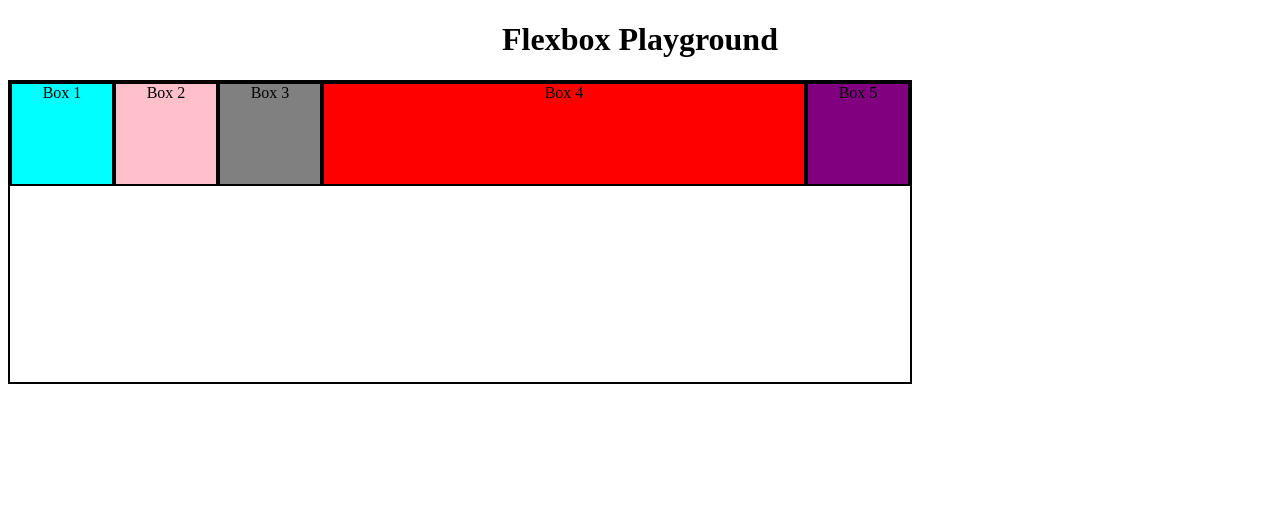
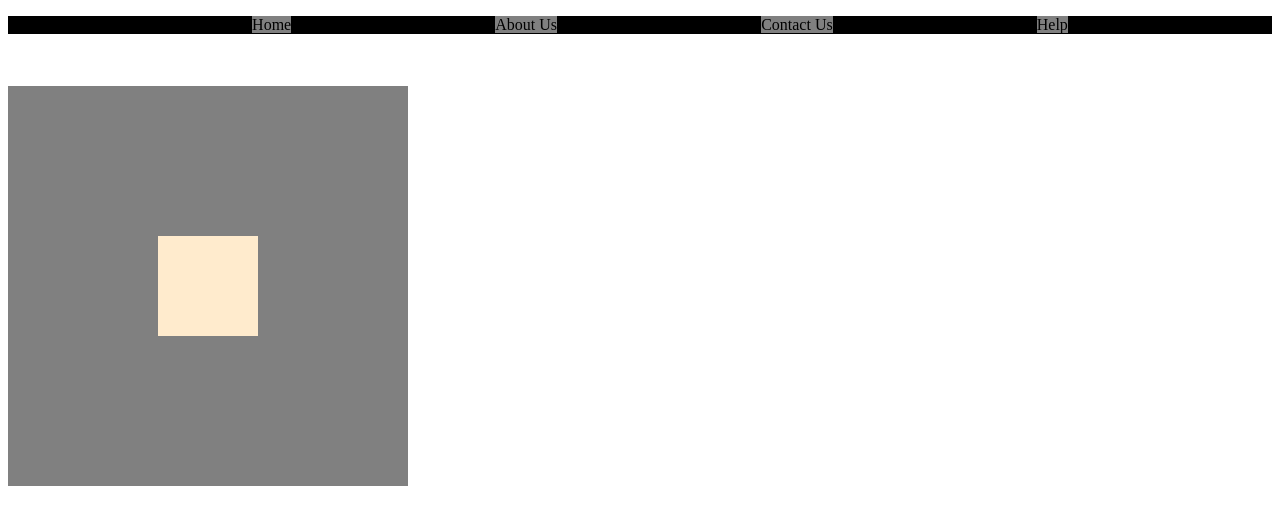
Before and after one commit to CodeWithMihran/Learning-Beginner-HTML-CSS, a plain HTML site: page index.html in a window 1280 px wide. Drawn offline with Linux system fonts and the light colour scheme.

Commit message:
Learning Basics of CSS and Completed Practice Sheet 6

```diff
--- a/index.html
+++ b/index.html
@@ -2,18 +2,22 @@
 <html lang="en">
 <head>
     <meta charset="UTF-8">
-    <meta name="viewport" content="width=\, initial-scale=1.0">
-    <title>CSS Level 4</title>
+    <meta name="viewport" content="width=device-width, initial-scale=1.0">
+    <title>Practice SHeet 6</title>
     <link rel="stylesheet" href="style.css">
 </head>
 <body>
-    <h1>Flexbox Playground</h1>
-    <div id="mainbox">
-        <div id="box1" class="box">Box 1</div>
-        <div id="box2" class="box">Box 2</div>
-        <div id="box3" class="box">Box 3</div>
-        <div id="box4" class="box">Box 4</div>
-        <div id="box5" class="box">Box 5</div>
+    <ul class="navbar">
+        <li class="items"><a href="#">Home</a></li>
+        <li class="items"><a href="#">About Us</a></li>
+        <li class="items"><a href="#">Contact Us</a></li>
+        <li class="items"><a href="#">Help</a></li>
+    </ul>
+    <br><br>
+    <div id="outer">
+        <div id="inner">
+
+        </div>
     </div>
 </body>
 </html>
--- a/style.css
+++ b/style.css
@@ -1,55 +1,30 @@
-body{
-    text-align: center;
-}
-#mainbox{
+.navbar{
     display: flex;
-    height: 300px;
-    width: 900px;
-    border: 2px solid black;
-    flex-direction: row;
-    /* flex-direction: row-reverse;;
-    flex-direction: column;
-    flex-direction: column-reverse; */
-    /* flex-wrap: wrap; */
-
-    justify-content: center;
-    /* justify-content: space-around;
-    justify-content: space-between;
-    justify-content: space-evenly; */
-    align-items: flex-start;
-    align-content: flex-start;
+    background-color: black;
+    justify-content: space-evenly;
 }
 
-.box{
-    display: inline-block;
-    border: 2px solid black;
+a{
+    text-decoration: none;
+    color: black;
+    background-color: grey;
+}
+
+li{
+    list-style-type: none;
+}
+
+#outer{
+    height: 400px;
+    width: 400px;
+    background-color: grey;
+    display: flex;
+    justify-content: center;
+    align-items: center;
+}
+
+#inner{
     height: 100px;
     width: 100px;
+    background-color: blanchedalmond;
 }
-
-#box1{
-    text-align: center;
-    background-color: aqua;
-    /* height: 50px; */
-}
-#box2{
-    text-align: center;
-    background-color: pink;
-    /* height: 200px; */
-    /* flex-shrink: 2; */
-}
-#box3{
-    text-align: center;
-    background-color: gray;
-    /* height: 100px; */
-    /* align-self: flex-end; */
-}
-#box4{
-    text-align: center;
-    background-color: red;
-    flex-grow: 1;
-}
-#box5{
-    text-align: center;
-    background-color: purple;
-}
```
Also changed, not shown: Learned.css (+59 -0 lines), Learned.html (+23 -0 lines).
